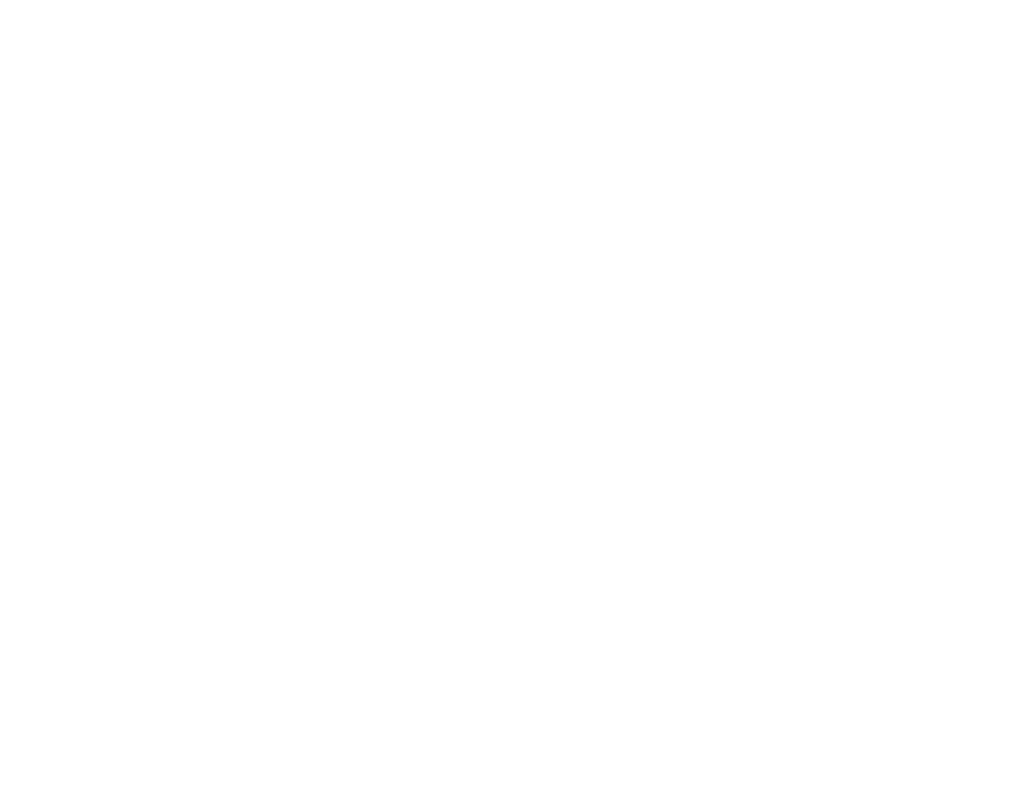
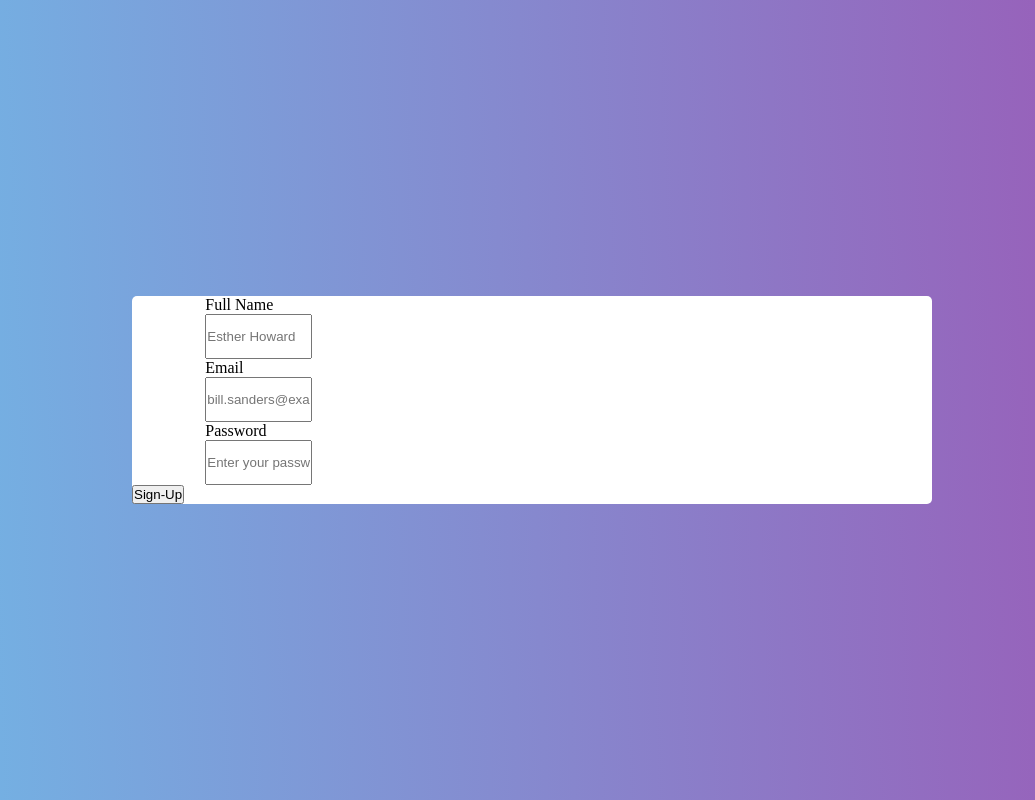
Before and after one commit to AbdulAziz-210/5-oy-5-dars, a plain HTML site: page index.html in a window 1280 px wide. Shown: the whole page, without its empty margins (108-1143 px from the left). Drawn offline with Linux system fonts and the light colour scheme.

Commit message:
add content

```diff
--- a/css/main.css
+++ b/css/main.css
@@ -0,0 +1,98 @@
+
+
+*{
+    margin: 0;
+    padding: 0;
+    list-style: none;
+    text-decoration: none;
+    box-sizing: border-box;
+}
+body{
+    display: flex;
+    align-items: center;
+    justify-content: center;
+    height: 100vh;
+    background: linear-gradient(88deg, #71b7e6, #9b59b6 );
+}
+.container{
+    max-width: 800px;
+    width: 100%;
+    background: white;
+    border-radius: 5px;
+    display: flex;
+}
+.user-details{
+    display: flex;
+    align-items: center;
+    justify-content: space-between;
+    flex-direction: column;
+    flex-wrap: wrap;
+}
+/* .input-box{
+    width: calc(100% / 2 - 20px);
+} */
+/* .input{
+    height: 45px;
+    width: 100%;
+} */
+form .user-details .input-box {
+    width: calc(100% / 2 - 20px);
+}
+.user-details .input-box input {
+    height: 45px;
+    width: 100%;
+}
+.details{
+
+}
+
+/* body{
+    display: flex;
+    align-items: center;
+    justify-content: center;
+    height: 100vh;
+    background: linear-gradient(88deg, #71b7e6, #9b59b6 );
+}
+
+.container{
+    max-width: 1250px;
+    margin: 0 auto;
+    padding: 0 20px;
+} */
+
+
+
+/* .eduvi-section{
+    margin-top: 200px;
+}
+.header{
+    margin-top: 105px;
+}
+.eduvi{
+    display: flex;
+    align-items: center;
+    justify-content: space-between;
+}
+.eduvi__wrap{
+    margin-right: 87px;
+}
+.eduvi__content{
+    width: 355px;
+}
+.eduvi__title{
+    margin-bottom: 36px;
+    width: 355px;
+    color: rgb(10, 3, 60);
+    font-size: 40px;
+    line-height: 50px;
+} */
+/* .line-img{
+    Line
+    position: absolute;
+    width: 1px;
+    height: 641px;
+    left: 720px;
+    right: 719px;
+    top: 220px;
+    bottom: 219px;
+} */
--- a/index.html
+++ b/index.html
@@ -8,9 +8,75 @@
 </head>
 <body>
 
+    <div class="container">
+        <div class="wrap">
+            <form action="#">
+                <div class="user-details">
+                    <div class="input-box">
+                        <span class="details">Full Name</span>
+                        <input type="text" placeholder="Esther Howard" required>
+                    </div>
+                    <div class="input-box">
+                        <span class="details">Email</span>
+                        <input type="text" placeholder="bill.sanders@example.com" required>
+                    </div>
+                    <div class="input-box">
+                        <span class="details">Password</span>
+                        <input type="text" placeholder="Enter your password" required>
+                    </div>
+                </div>
+                <div class="button-wrap">
+                    <input type="submit" value="Sign-Up">
+                </div>
+            </form>
+        </div>
 
-
+    </div>
 
     <script src="js/app.js"></script>
 </body>
 </html>
+
+
+
+<!-- <main class="site-main">
+    <section class="eduvi-section">
+        <div class="container">
+            <div class="eduvi">
+                <div class="eduvi__wrap">
+                    <a href="/">
+                        <img src="images/icon.svg" alt="site-logo">
+                    </a>
+                    <div class="eduvi__content">
+                        <h2 class="eduvi__title">Welcome to Eduvi Online Learning Platform</h2>
+                        <img class="eduvi__img" src="./images/to-do-list.png" alt="to-do">
+                    </div>
+                </div>
+
+
+                <div class="eduvi__rigt-content">
+                    <img class="line-img" src="./images/Line.png" alt="">
+                    <form action="#">
+                        <div class="eduvi__user-details">
+                            <div class="eduvi__input-box">
+                                <span class="details">Full Name</span>
+                                <input type="text" placeholder="Esther Howard" required>
+                            </div>
+                            <div class="eduvi__input-box">
+                                <span class="details">Email</span>
+                                <input type="text" placeholder="EstherHoward@gmail.com" required>
+                            </div>
+                            <div class="eduvi__input-box">
+                                <span class="details">Password</span>
+                                <input type="text" placeholder="********" required>
+                            </div>
+                        </div>
+                        <div class="button__wrap">
+                            <input type="submit" value="Sign-Up">
+                        </div>
+                    </form>
+                </div>
+            </div>
+        </div>
+    </section>
+</main> -->
--- a/js/app.js
+++ b/js/app.js
@@ -0,0 +1,11 @@
+
+
+
+
+const patt = /^[a-zA-Z0-9]{3,9}$/ ;
+
+let inputRes = "a42";
+
+let result = inputRes.search(patt);
+
+console.log(result);
```
Also changed, not shown: images/Line.png (added), images/Man-icon.svg (added), images/eamil.svg (added), images/eye s.svg (added), images/google-icon.png (added), images/icon.svg (added), images/password-bg.svg (added), images/to-do-list.png (added).
